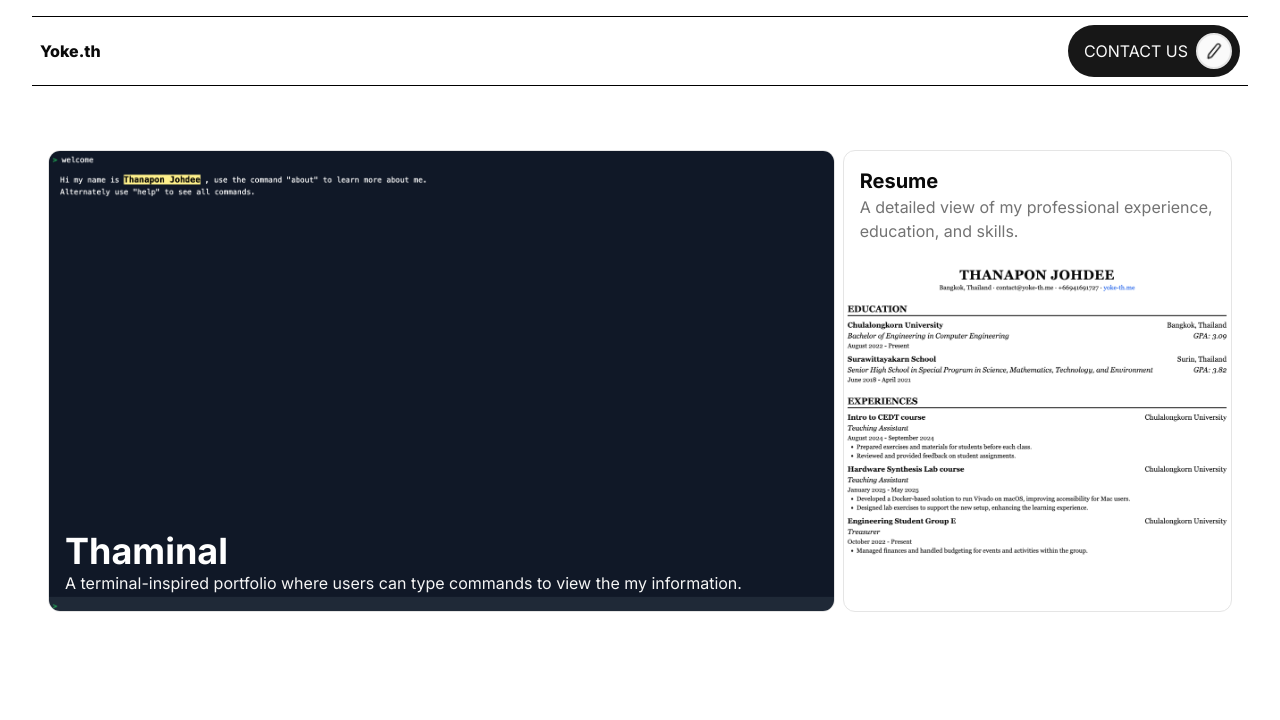
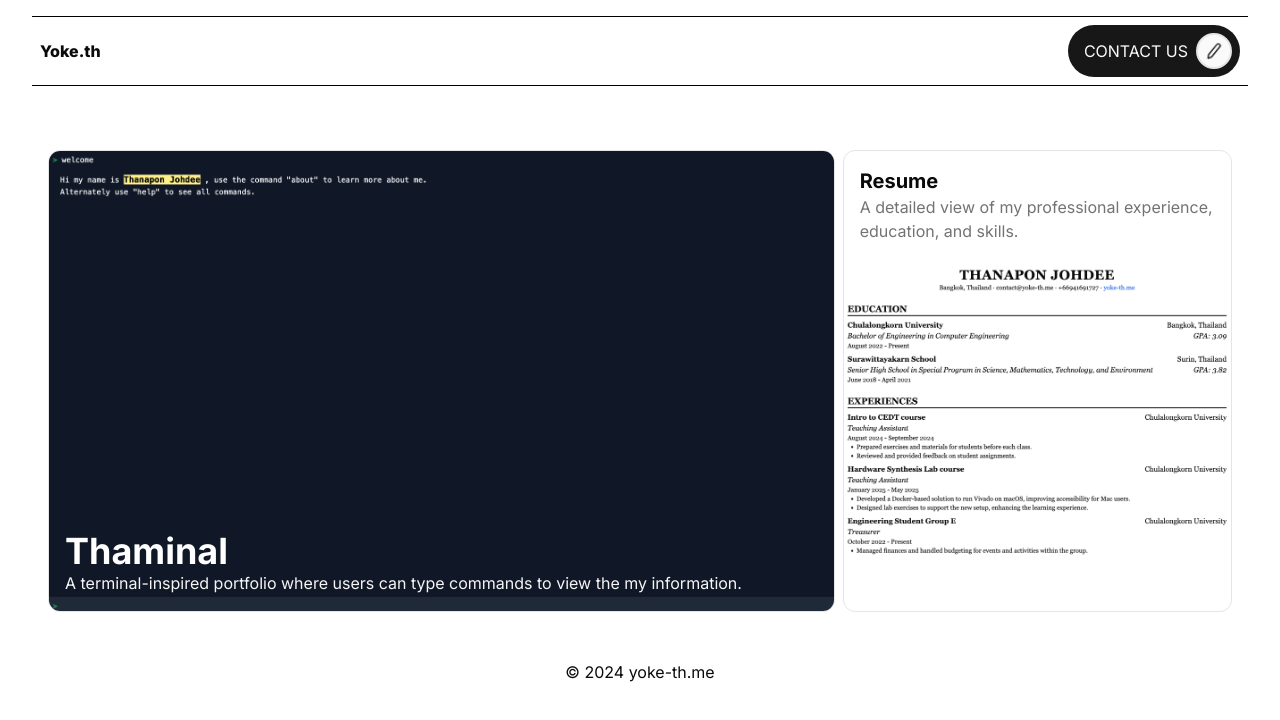
Before and after one commit to yokeTH/yoke-th-me, a Next.js app: page / in a window 1280 px wide. Shown: the top 720 px of the page. Built offline with nearby package versions, Linux system fonts and the light colour scheme.

Commit message:
feat: add footer component to the main page

```diff
--- a/src/app/page.tsx
+++ b/src/app/page.tsx
@@ -1,3 +1,4 @@
+import { Footer } from "@/components/footer/footer";
 import { Navbar } from "@/components/nav/nav";
 import Image from 'next/image';
 import Link from "next/link";
@@ -37,6 +38,7 @@ export default function Home() {
           </div>
         </div>
       </main>
+      <Footer/>
     </div>
   );
 }
--- /dev/null
+++ b/src/components/footer/footer.tsx
@@ -0,0 +1,9 @@
+export function Footer() {
+    return (
+        <footer>
+            <div className="w-full text-center">
+                <span className="mx-auto">&copy; {new Date().getFullYear()} yoke-th.me</span>
+            </div>
+        </footer>
+    )
+}
```
